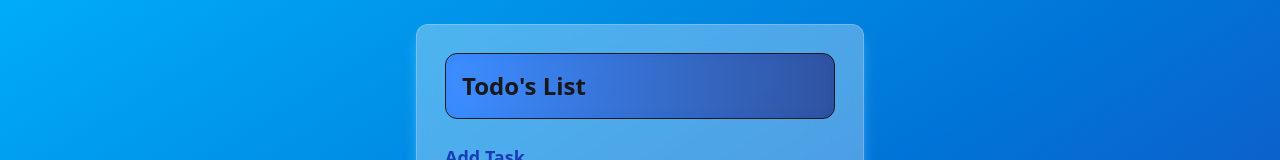
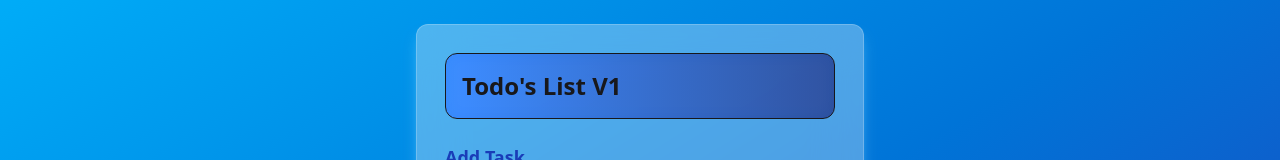
Before and after one commit to WasnDChii4/Todo-AppV1, a React (Vite) app: page / in a window 1280 px wide. Shown: the part 201-361 px from the top of the page. Built offline with nearby package versions, Linux system fonts and the light colour scheme.

Commit message:
pembenaran

```diff
--- a/src/components/Todo.jsx
+++ b/src/components/Todo.jsx
@@ -40,7 +40,7 @@ export default function Todo() {
   return (
     <div className="bg-white/30 place-self-center w-11/12 max-w-md flex flex-col p-3 md:p-7 rounded-xl backdrop-blur-xl border border-white/20 shadow-lg shadow-sky-300/50">
       <div className="mb-6 bg-gradient-to-r from-blue-500/80 to-blue-900/80 p-4 rounded-xl backdrop-blur-sm border">
-        <h1 className="font-bold text-2xl">Todo's List</h1>
+        <h1 className="font-bold text-2xl">Todo's List V1</h1>
       </div>
 
       {/* Add task section */}
```
